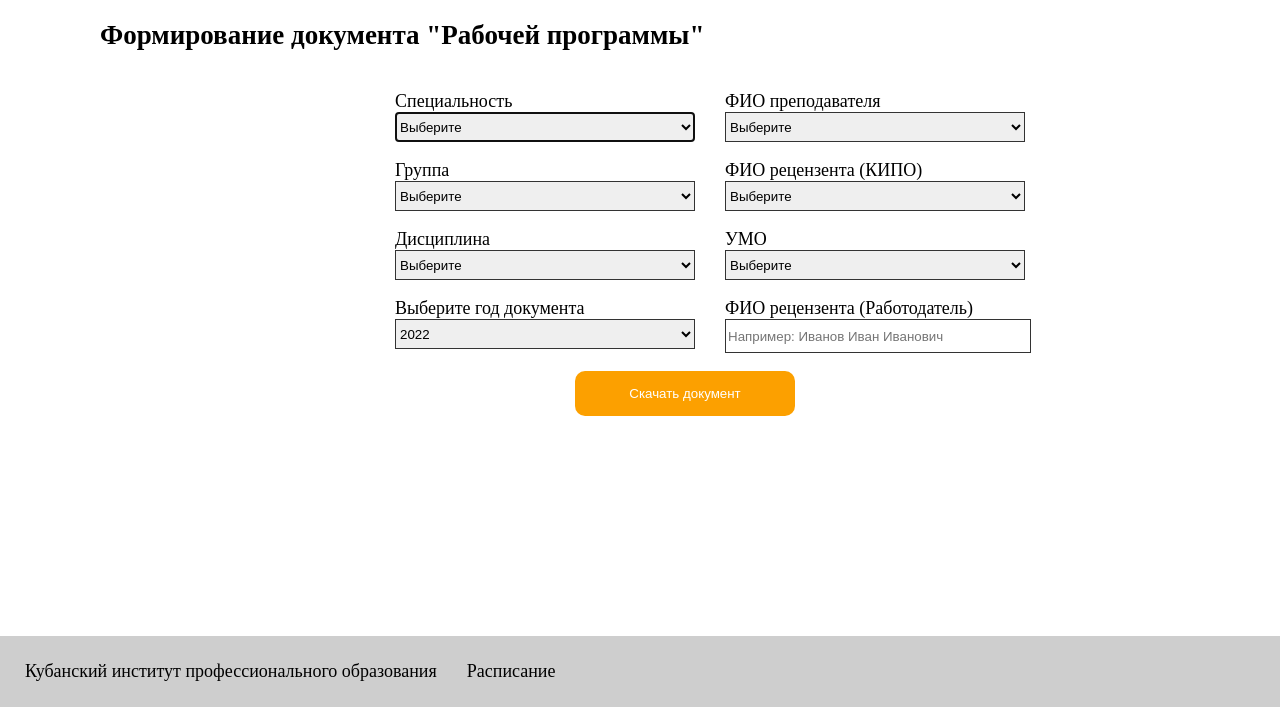
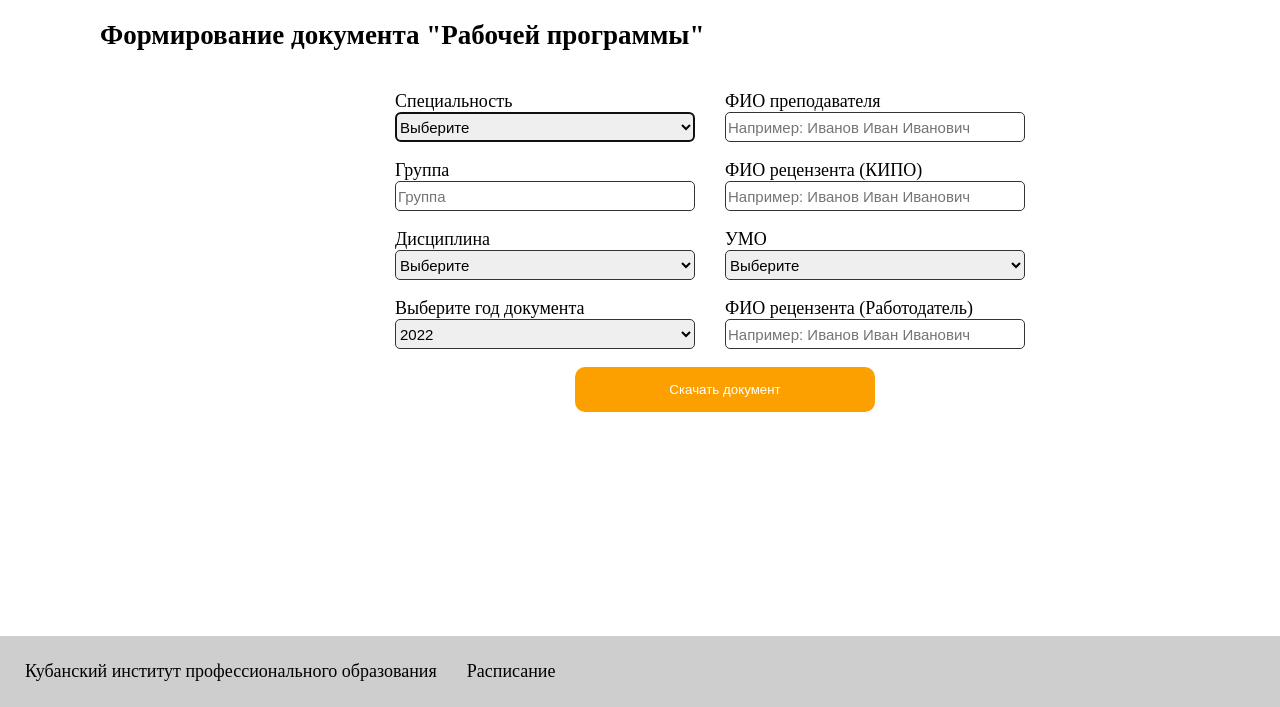
Before and after one commit to Daniil-Lotovsky/automation-of-documents-RP-and-CTP, a plain HTML site: page document_rp.html in a window 1280 px wide. Shown: the part 93-800 px from the top of the page. Drawn offline with Linux system fonts and the light colour scheme; a web font is replaced by a local one.

Commit message:
new documents

```diff
--- a/css/style.css
+++ b/css/style.css
@@ -1,23 +1,19 @@
 @font-face {
-	font-family: 'Arial-regular';
-	src: url('ArialNarrow.eot');
-	src: local('Arial Narrow'), local('ArialNarrow'),
-			url('ArialNarrow.eot?#iefix') format('embedded-opentype'),
-			url('ArialNarrow.woff2') format('woff2'),
-			url('ArialNarrow.woff') format('woff'),
-			url('ArialNarrow.ttf') format('truetype');
+	font-family: "Arial-regular";
+	src: url("ArialNarrow.eot");
+	src: local("Arial Narrow"), local("ArialNarrow"), url("ArialNarrow.eot?#iefix") format("embedded-opentype"),
+		url("ArialNarrow.woff2") format("woff2"), url("ArialNarrow.woff") format("woff"),
+		url("ArialNarrow.ttf") format("truetype");
 	font-weight: normal;
 	font-style: normal;
 }
 
 @font-face {
-	font-family: 'Arial-bold';
-	src: url('Arial-BoldMT.eot');
-	src: local('Arial Bold'), local('Arial-BoldMT'),
-			url('Arial-BoldMT.eot?#iefix') format('embedded-opentype'),
-			url('Arial-BoldMT.woff2') format('woff2'),
-			url('Arial-BoldMT.woff') format('woff'),
-			url('Arial-BoldMT.ttf') format('truetype');
+	font-family: "Arial-bold";
+	src: url("Arial-BoldMT.eot");
+	src: local("Arial Bold"), local("Arial-BoldMT"), url("Arial-BoldMT.eot?#iefix") format("embedded-opentype"),
+		url("Arial-BoldMT.woff2") format("woff2"), url("Arial-BoldMT.woff") format("woff"),
+		url("Arial-BoldMT.ttf") format("truetype");
 	font-weight: bold;
 	font-style: normal;
 }
@@ -28,7 +24,7 @@ body {
 	display: grid;
 	grid-template-rows: min-content 1fr min-content;
 	font-size: 18px;
-	font-family: 'Arial-regular';
+	font-family: "Arial-regular";
 }
 
 .header {
@@ -74,7 +70,7 @@ main {
 
 .img-doc {
 	border: 2px;
-	border-color: #acacac ;
+	border-color: #acacac;
 	border-style: solid;
 }
 
@@ -88,13 +84,14 @@ main {
 	margin: auto;
 	margin-top: 10px;
 	padding: 15px;
-	background-color: #FCA000;
+	background-color: #fca000;
 	border-radius: 10px;
 	text-align: center;
 	text-decoration: none;
 	color: #ffffff;
-	width: 220px;
-	border: #FCA000 2px solid;
+	/* width: 220px; */
+	width: 100%;
+	border: #fca000 2px solid;
 }
 
 .button:hover {
@@ -110,14 +107,21 @@ main {
 	height: 30px;
 }
 
-.dow-button{
+.dow-button {
 	border-style: none;
 }
 
+* {
+	box-sizing: border-box;
+}
+
 .select {
+	display: block;
 	width: 300px;
 	height: 30px;
 	border: #333 1px solid;
+	font-size: 15px;
+	border-radius: 5px;
 }
 
 .new-document p {
@@ -129,7 +133,8 @@ main {
 	display: flex;
 
 	position: fixed;
-	left: 0; bottom: 0;
+	left: 0;
+	bottom: 0;
 	padding: 10px;
 	width: 100%;
 }
@@ -166,15 +171,15 @@ main {
 
 /* ### Panel-admin ### */
 
-.admin-menu{
+.admin-menu {
 	display: flex;
 }
 
-.admin-menu button{
+.admin-menu button {
 	margin: 0px 45px;
 }
 
-.admin-menu button:focus{
+.admin-menu button:focus {
 	background-color: #ffffff;
 	color: #333;
 }
@@ -189,7 +194,7 @@ main {
 	margin-top: 25px;
 }
 
-.admin-table td{
+.admin-table td {
 	border: #333 1px solid;
 	border-right: none;
 	border-left: none;
@@ -209,7 +214,8 @@ main {
 	width: 120px;
 }
 
-.admin-button:hover, .admin-button:focus {
+.admin-button:hover,
+.admin-button:focus {
 	background-color: #fff;
 }
 
@@ -230,5 +236,5 @@ main {
 
 .okey {
 	/* display: none; */
-	background-color: #FCA000;
+	background-color: #fca000;
 }
--- a/document_rp.html
+++ b/document_rp.html
@@ -31,7 +31,7 @@
 
 					<p>
 						<label for="speciality">Специальность</label><br>
-						<select class="select" name="speciality" id="speciality" autofocus>
+						<select class="select option" name="speciality" id="speciality" autofocus>
 							<option value="Выберите" selected disabled>Выберите</option>
 							<option value=">Программирование в компьютерных системах">Программирование в компьютерных системах
 							</option>
@@ -39,19 +39,14 @@
 						</select>
 					</p>
 
-					<p>
+					<p class="option">
 						<label for="group">Группа</label><br>
-						<select class="select" name="group" id="group">
-							<option value="Выберите" selected disabled>Выберите</option>
-							<option value="18-ПКС1-9">18-ПКС1-9</option>
-							<option value="18-ПКС2-9">18-ПКС2-9</option>
-							<option value="19-ПКС-11">19-ПКС-11</option>
-						</select>
+						<input class="select" type="text" name="group" id="group" placeholder="Группа">
 					</p>
 
 					<p>
 						<label for="discipline">Дисциплина</label><br>
-						<select class="select" name="discipline" id="discipline">
+						<select class="select option" name="discipline" id="discipline">
 							<option value="Выберите" selected disabled>Выберите</option>
 							<option value="WEB-разработка">WEB-разработка</option>
 							<option value="Основы программирования">Основы программирования</option>
@@ -61,7 +56,7 @@
 
 					<p>
 						<label for="year-doc">Выберите год документа</label><br>
-						<select class="select" name="year-doc" id="year-doc">
+						<select class="select option" name="year-doc" id="year-doc">
 							<option value="2020">2020</option>
 							<option value="2021">2021</option>
 							<option value="2022" selected>2022</option>
@@ -71,27 +66,19 @@
 			<div>
 				<p>
 					<label for="fio-teacher">ФИО преподавателя</label><br>
-					<select class="select" name="fio-teacher" id="fio-teacher">
-						<option value="Выберите" selected disabled>Выберите</option>
-						<option value="Пясецкий Сергей Александрович">Пясецкий Сергей Александрович</option>
-						<option value="Варкентин Владимир Францевич">Варкентин Владимир Францевич</option>
-						<option value="Белошапка Антон Валерьевич">Белошапка Антон Валерьевич</option>
-					</select>
+					<input class="select" type="text" name="fio-teacher" id="fio-teacher"
+						placeholder="Например: Иванов Иван Иванович">
 				</p>
 
 				<p>
 					<label for="fio-teacher-kipo">ФИО рецензента (КИПО)</label><br>
-					<select class="select" name="fio-teacher-kipo" id="fio-teacher-kipo">
-						<option value="Выберите" selected disabled>Выберите</option>
-						<option value="Пясецкий Сергей Александрович">Пясецкий Сергей Александрович</option>
-						<option value="Варкентин Владимир Францевич">Варкентин Владимир Францевич</option>
-						<option value="Белошапка Антон Валерьевич">Белошапка Антон Валерьевич</option>
-					</select>
+					<input class="select" type="text" name="fio-teacher-kipo" id="fio-teacher-kipo"
+						placeholder="Например: Иванов Иван Иванович">
 				</p>
 
 				<p>
 					<label for="ymo">УМО</label><br>
-					<select class="select" name="ymo" id="ymo">
+					<select class="select option" name="ymo" id="ymo">
 						<option value="Выберите" selected disabled>Выберите</option>
 						<option value="Что такое 'УМО'?">Что такое 'УМО'?</option>
 						<option value="Что такое 'УМО'?">Что такое 'УМО'?</option>
@@ -100,7 +87,7 @@
 
 				<p>
 					<label for="fio-teacher-rab">ФИО рецензента (Работодатель)</label><br>
-					<input class="select" type="text" id="fio-teacher-rab" name="fio-teacher-rab"
+					<input class="select option" type="text" id="fio-teacher-rab" name="fio-teacher-rab"
 						placeholder="Например: Иванов Иван Иванович">
 				</p>
 
```
Also changed, not shown: admin_panel.html (+3 -1 lines).
